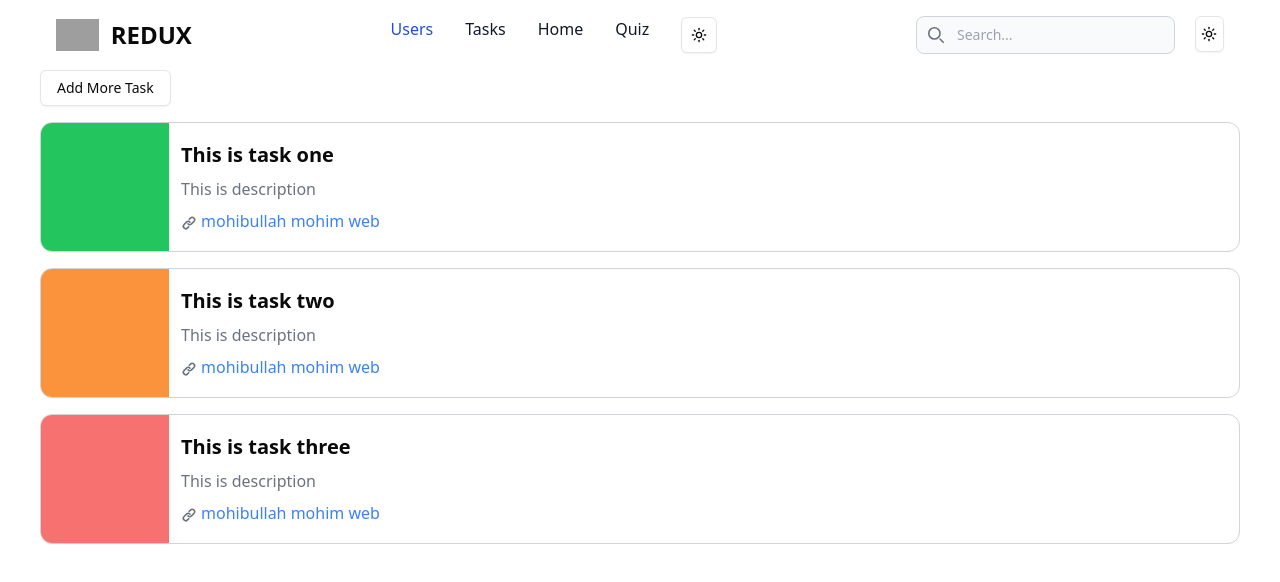
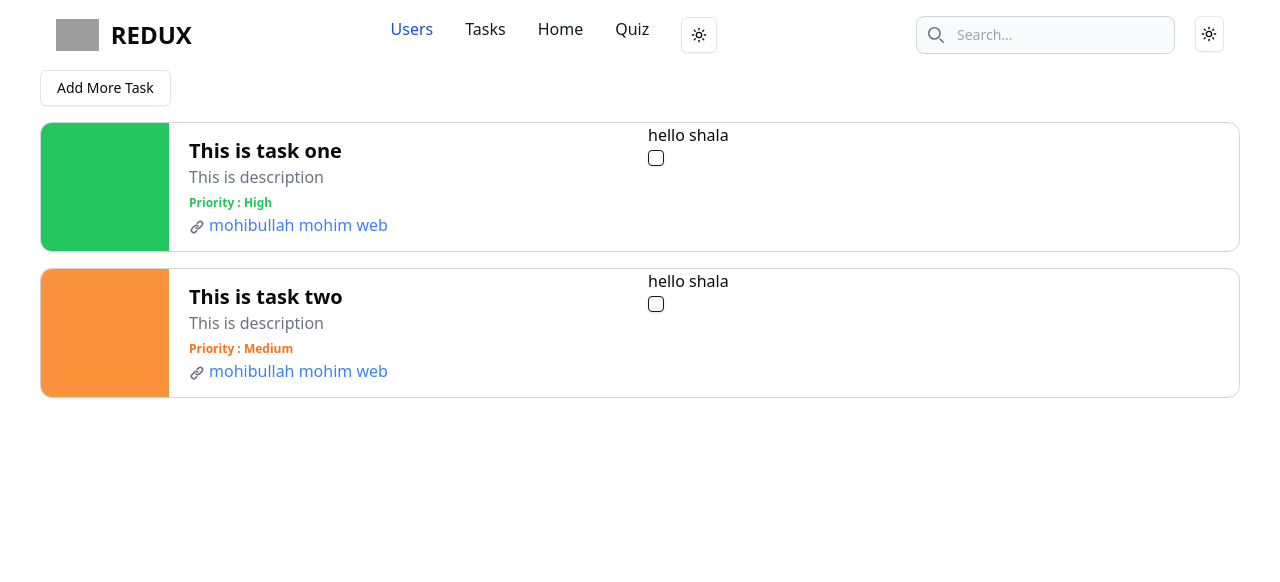
Before and after one commit to developerMohib/redux-react-tsc-swc, a React (Vite) app: page /tasks in a window 1280 px wide. Shown: the top 582 px of the page. Built offline with nearby package versions, Linux system fonts and the light colour scheme; grey boxes are pictures that could not be loaded.

Commit message:
task complete status update

```diff
--- a/package.json
+++ b/package.json
@@ -11,6 +11,7 @@
   },
   "dependencies": {
     "@hookform/resolvers": "^3.9.1",
+    "@radix-ui/react-checkbox": "^1.1.3",
     "@radix-ui/react-dialog": "^1.1.4",
     "@radix-ui/react-dropdown-menu": "^2.1.4",
     "@radix-ui/react-label": "^2.1.1",
--- a/src/components/taskCard/AddTask.tsx
+++ b/src/components/taskCard/AddTask.tsx
@@ -9,7 +9,7 @@ import {
     DialogTrigger,
 } from "@/components/ui/dialog"
 import { Input } from "@/components/ui/input"
-import { useForm } from "react-hook-form"
+import { FieldValues, SubmitHandler, useForm } from "react-hook-form"
 import { Form, FormControl, FormField, FormItem, FormLabel } from "../ui/form"
 import { Textarea } from "../ui/textarea"
 import { Select, SelectContent, SelectGroup, SelectItem, SelectLabel, SelectTrigger, SelectValue } from "../ui/select"
@@ -20,13 +20,13 @@ import { CalendarIcon } from "lucide-react"
 import { Calendar } from "../ui/calendar"
 import { useAppDispatch } from "@/redux/hooks"
 import { addATask } from "@/redux/features/tasks/taskSlice"
+import { ITask } from "@/interface/taskInterface"
 
 export function AddTask() {
     const form = useForm()
     const dispatch = useAppDispatch()
-    const onSubmit = (data ): void => {
-        console.log(data)
-        dispatch(addATask(data))
+    const onSubmit: SubmitHandler<FieldValues> = (data): void => {
+        dispatch(addATask(data as ITask))
     }
 
     return (
--- a/src/components/taskCard/TaskCard.tsx
+++ b/src/components/taskCard/TaskCard.tsx
@@ -1,20 +1,36 @@
 import { ITask } from "@/interface/taskInterface";
 import { cn } from "@/lib/utils";
+import { Checkbox } from "../ui/checkbox";
+import { useAppDispatch } from "@/redux/hooks";
+import { completeTask } from "@/redux/features/tasks/taskSlice";
 
 interface IProps {
     task: ITask
 }
 const TaskCard = ({ task }: IProps) => {
+    const dispatch = useAppDispatch()
+    const handleCompleteTask = (id: string) => {
+        dispatch(completeTask(id))
+    }
     return (
         <div className="mt-4">
-            <div className="flex gap-3 bg-white border border-gray-300 rounded-xl overflow-hidden items-center justify-start">
+            <div className="grid grid-cols-2 gap-4 bg-white border border-gray-300 rounded-xl overflow-hidden" >
+                <div className="grid-cols-1 flex items-center justify-start gap-x-5">
                     <div className={cn("relative w-32 h-32", { "bg-green-500": task.priority === "High", "bg-orange-400": task.priority === "Medium", "bg-red-400": task.priority === "Low" })}>
                     </div>
-                <div className="flex flex-col gap-2 py-2">
+
+                    <div>
                         <p className="text-xl font-bold">{task.title}</p>
+
                         <p className="text-gray-500">
                             {task.description}
                         </p>
+                        <span className={cn(
+                            "text-xs font-semibold",
+                            task.priority === "High" ? "text-green-500" : "",
+                            task.priority === "Medium" ? "text-orange-500" : "",
+                            task.priority === "Low" ? "text-blue-500" : ""
+                        )}>Priority : {task.priority} </span>
                         <span className="flex items-center justify-start text-gray-500">
                             <svg className="w-4 h-4 mr-1 mt-1" fill="currentColor" viewBox="0 0 20 20" xmlns="http://www.w3.org/2000/svg">
                                 <path fillRule="evenodd" d="M12.586 4.586a2 2 0 112.828 2.828l-3 3a2 2 0 01-2.828 0 1 1 0 00-1.414 1.414 4 4 0 005.656 0l3-3a4 4 0 00-5.656-5.656l-1.5 1.5a1 1 0 101.414 1.414l1.5-1.5zm-5 5a2 2 0 012.828 0 1 1 0 101.414-1.414 4 4 0 00-5.656 0l-3 3a4 4 0 105.656 5.656l1.5-1.5a1 1 0 10-1.414-1.414l-1.5 1.5a2 2 0 11-2.828-2.828l3-3z" clipRule="evenodd" />
@@ -22,6 +38,13 @@ const TaskCard = ({ task }: IProps) => {
                             <a href="mohibullah-mohim.vercel.app" className={cn("text-blue-500 hover:text-orange-400")} target="_blank">mohibullah mohim web</a>
                         </span>
                     </div>
+
+                </div>
+
+                <div className="grid-cols-1">
+                    <h1>hello shala</h1>
+                    <Checkbox disabled={task.isCompleted} onClick={() => handleCompleteTask(task.id)} />
+                </div>
             </div>
         </div>
     );
--- /dev/null
+++ b/src/components/ui/checkbox.tsx
@@ -0,0 +1,28 @@
+import * as React from "react"
+import * as CheckboxPrimitive from "@radix-ui/react-checkbox"
+import { Check } from "lucide-react"
+
+import { cn } from "@/lib/utils"
+
+const Checkbox = React.forwardRef<
+  React.ElementRef<typeof CheckboxPrimitive.Root>,
+  React.ComponentPropsWithoutRef<typeof CheckboxPrimitive.Root>
+>(({ className, ...props }, ref) => (
+  <CheckboxPrimitive.Root
+    ref={ref}
+    className={cn(
+      "peer h-4 w-4 shrink-0 rounded-sm border border-primary shadow focus-visible:outline-none focus-visible:ring-1 focus-visible:ring-ring disabled:cursor-not-allowed disabled:opacity-50 data-[state=checked]:bg-primary data-[state=checked]:text-primary-foreground",
+      className
+    )}
+    {...props}
+  >
+    <CheckboxPrimitive.Indicator
+      className={cn("flex items-center justify-center text-current")}
+    >
+      <Check className="h-4 w-4" />
+    </CheckboxPrimitive.Indicator>
+  </CheckboxPrimitive.Root>
+))
+Checkbox.displayName = CheckboxPrimitive.Root.displayName
+
+export { Checkbox }
--- a/src/redux/features/tasks/taskSlice.ts
+++ b/src/redux/features/tasks/taskSlice.ts
@@ -22,15 +22,12 @@ const initialState: IinitialState = {
       isCompleted: false,
       priority: "Medium",
     },
-    {
-      id: "asdfasdff",
-      title: "This is task three",
-      description: "This is description",
-      dueDate: "11-01-2025",
-      isCompleted: false,
-      priority: "Low",
-    },
   ],
+};
+
+type DrafData = Pick<ITask, "title" | "description" | "dueDate" | "priority">;
+const createTask = (taskFormData: DrafData) => {
+  return { id: nanoid(), isCompleted: false, ...taskFormData };
 };
 
 const taskSlice = createSlice({
@@ -38,13 +35,16 @@ const taskSlice = createSlice({
   initialState,
   reducers: {
     addATask: (state, action: PayloadAction<ITask>) => {
-      const id = nanoid();
-      const taskData = {
-        ...action.payload,
-        id,
-        isCompleted: false,
-      };
+      const taskData = createTask(action.payload);
       state.task.push(taskData);
+    },
+    completeTask: (state, action: PayloadAction<string>) => {
+      console.log(action.payload)
+      state.task.forEach((singleTask) => {
+        if (singleTask.id === action.payload && singleTask.isCompleted !==true) {
+          singleTask.isCompleted = true;
+        }
+      });
     },
   },
 });
@@ -52,5 +52,5 @@ const taskSlice = createSlice({
 export const selectTask = (state: RootState) => {
   return state.tasks.task;
 };
-export const { addATask } = taskSlice.actions;
+export const { addATask,completeTask } = taskSlice.actions;
 export default taskSlice.reducer;
```
Also changed, not shown: 1 other file (tests, documents, lock files or other folders). Lines whose indentation alone changed are shown as unchanged.
